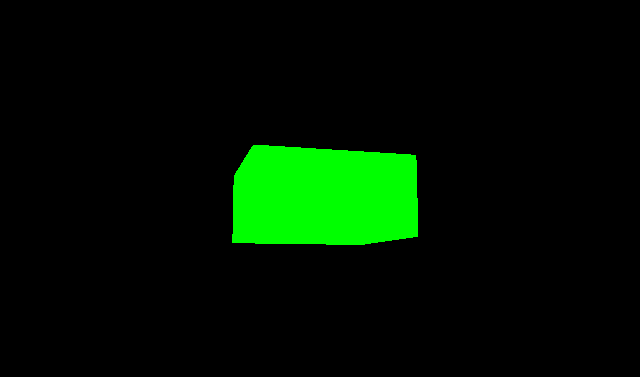
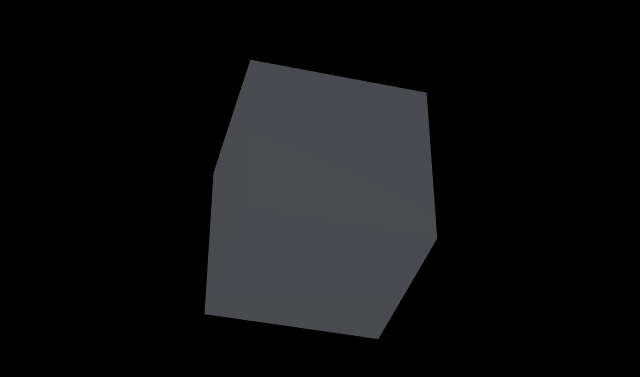
Before and after one commit to mvt3641/3Dthreejs, a plain HTML site: page index.html in a window 1280 px wide. Shown: the part 197-574 px from the top of the page, without its empty margins (324-964 px from the left). Drawn offline with nearby package versions, Linux system fonts and the light colour scheme.

Commit message:
added shading

```diff
--- a/index.html
+++ b/index.html
@@ -9,25 +9,40 @@
 	<body>
 		<script src="js/three.js"></script>
 		<script>
+		// Initalize Scene
 			var scene = new THREE.Scene();
-			var camera = new THREE.PerspectiveCamera( 75, window.innerWidth/window.innerHeight, 0.1, 1000 );
 
-			var renderer = new THREE.WebGLRenderer();
+			var light = new THREE.AmbientLight(0xffffff, .5);
+			light.position.z = 8;
+			scene.add(light);
+
+			var light1 = new THREE.PointLight(0xffffff, 0.5);
+			light1.position.z =7;
+			scene.add(light1);
+
+
+																							//Field of view               //Asoect Ratio near/far
+			var camera = new THREE.PerspectiveCamera( 35, window.innerWidth/window.innerHeight, 0.1, 1000 );
+
+			var renderer = new THREE.WebGLRenderer({antialias:true});
+			// renderer.setClearColor(0x00ff00);
 			renderer.setSize( window.innerWidth, window.innerHeight );
 			document.body.appendChild( renderer.domElement );
 
-			var geometry = new THREE.BoxGeometry( 2, 1, 2 );
-			var material = new THREE.MeshBasicMaterial( { color: 0x00ff00 } );
-			var cube = new THREE.Mesh( geometry, material );
-			scene.add( cube );
+			var geometry = new THREE.BoxGeometry( 1, 1, 1);
+			var material = new THREE.MeshLambertMaterial( { color: 0xacafb8 } );
+			 // var material = new THREE.MeshLambertMaterial({color: 0xF3FFE2});
+			var mesh = new THREE.Mesh( geometry, material );
+			// mesh.position.set(0, 0, -1000);
+			scene.add( mesh );
 
 			camera.position.z = 7;
 
 			var animate = function () {
 				requestAnimationFrame( animate );
 
-				cube.rotation.x += 0.01;
-				cube.rotation.y += 0.02;
+				mesh.rotation.x += 0.05;
+				mesh.rotation.y += 0.02;
 
 				renderer.render( scene, camera );
 			};
```
